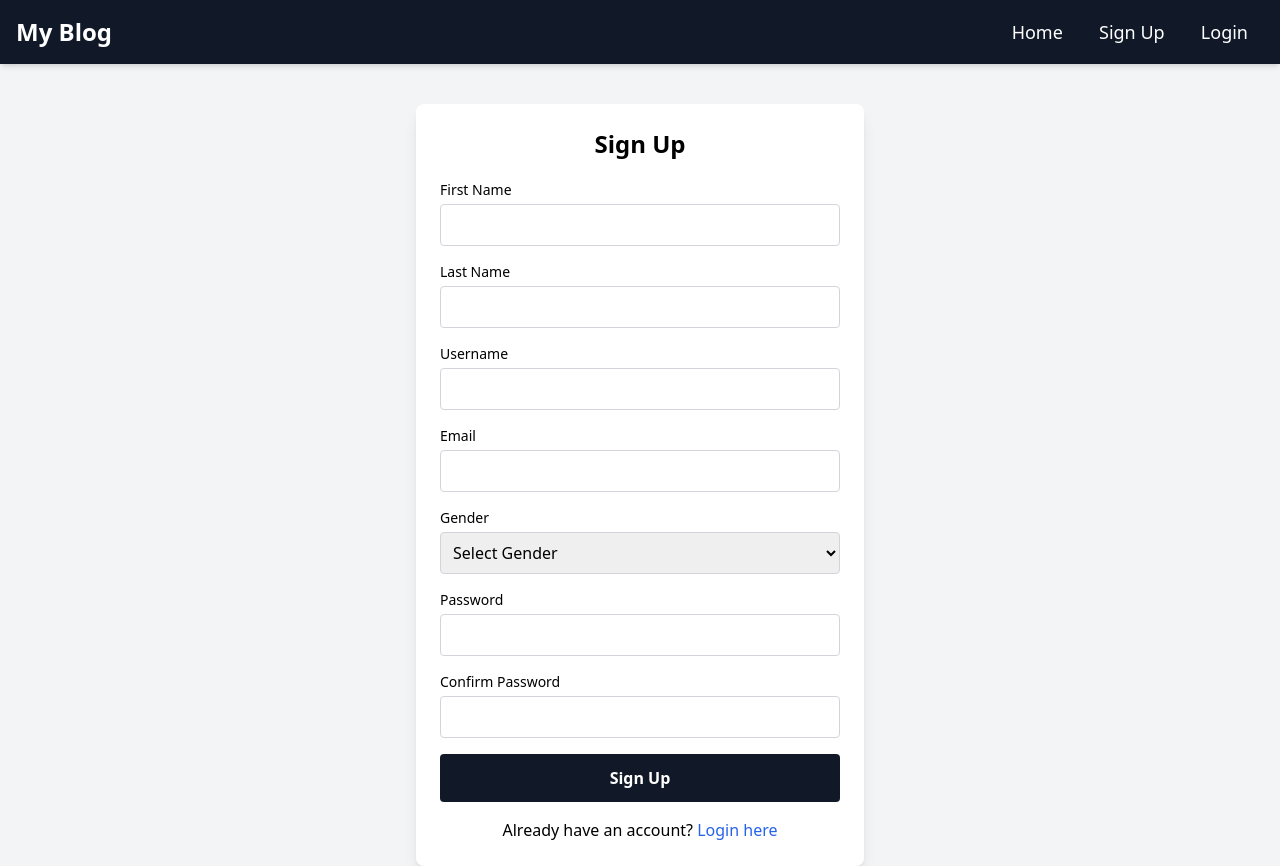
After one commit to MD-Tanvir-Uddin-Alif/MY_BLOG, a Django app: page /api/user/signupbuttons/ in a window 1280 px wide. The commit adds this page. Run offline with Django 5.2, Linux system fonts and the light colour scheme; some libraries are stand-ins or nearby versions.

Commit message:
bus fixed in templates

```diff
--- /dev/null
+++ b/User/static/js/signup.js
@@ -0,0 +1 @@
+console.log("Signup.js file is loaded");
--- /dev/null
+++ b/User/templates/signup.html
@@ -0,0 +1,53 @@
+{% extends 'home.html' %}
+{% load static %}
+
+{% block content %}
+    <div class="max-w-md mx-auto bg-white p-6 rounded-lg shadow-lg mt-10">
+        <h1 class="text-2xl font-bold text-center mb-5">Sign Up</h1>
+        <form id="signup-form">
+            <div class="mb-4">
+                <label for="first_name" class="block text-sm font-medium">First Name</label>
+                <input type="text" id="first_name" class="w-full p-2 border border-gray-300 rounded mt-1" required>
+            </div>
+
+            <div class="mb-4">
+                <label for="last_name" class="block text-sm font-medium">Last Name</label>
+                <input type="text" id="last_name" class="w-full p-2 border border-gray-300 rounded mt-1" required>
+            </div>
+
+            <div class="mb-4">
+                <label for="username" class="block text-sm font-medium">Username</label>
+                <input type="text" id="username" class="w-full p-2 border border-gray-300 rounded mt-1" required>
+            </div>
+
+            <div class="mb-4">
+                <label for="email" class="block text-sm font-medium">Email</label>
+                <input type="email" id="email" class="w-full p-2 border border-gray-300 rounded mt-1" required>
+            </div>
+
+            <div class="mb-4">
+                <label for="gender" class="block text-sm font-medium">Gender</label>
+                <select id="gender" class="w-full p-2 border border-gray-300 rounded mt-1" required>
+                    <option value="">Select Gender</option>
+                    <option value="M">Male</option>
+                    <option value="F">Female</option>
+                </select>
+            </div>
+
+            <div class="mb-4">
+                <label for="password" class="block text-sm font-medium">Password</label>
+                <input type="password" id="password" class="w-full p-2 border border-gray-300 rounded mt-1" required>
+            </div>
+
+            <div class="mb-4">
+                <label for="password2" class="block text-sm font-medium">Confirm Password</label>
+                <input type="password" id="password2" class="w-full p-2 border border-gray-300 rounded mt-1" required>
+            </div>
+
+            <button type="submit" class="w-full p-3 bg-gray-900 text-white font-bold rounded hover:bg-gray-700">Sign Up</button>
+        </form>
+        <p class="mt-4 text-center">Already have an account? <a href="{% url 'login' %}" class="text-blue-600">Login here</a></p>
+    </div>
+
+    <script src="{% static 'js/signup.js' %}"></script>
+{% endblock %}
--- a/User/urls.py
+++ b/User/urls.py
@@ -12,4 +12,8 @@ urlpatterns = [
     path('login/refresh/', TokenRefreshView.as_view(), name='login_refresh'),
     path('profile/', views.CustomUserProfileView.as_view(), name='profile'),
     path('update/profile/', views.CustomUserUpdateView().as_view(), name='update_profile'),
+
+
+    # buttons
+    path('signupbuttons/', views.signUp_view, name='signup_buttons'),
 ]
--- a/User/views.py
+++ b/User/views.py
@@ -28,3 +28,12 @@ class CustomUserUpdateView(RetrieveUpdateAPIView):
 
     def get_object(self):
         return self.request.user
+
+
+
+
+
+# templates buttons
+
+def signUp_view(request):
+    return render(request, 'signup.html')
--- a/static/js/home.js
+++ b/static/js/home.js
@@ -1,4 +1,5 @@
 window.onload = function() {
+    let token = localStorage.getItem('access_token');
     let userLoggedIN = false;
 
     let createblog = document.getElementById('create-blog');
--- a/templates/home.html
+++ b/templates/home.html
@@ -9,7 +9,7 @@
 </head>
 <body class="bg-gray-100">
 
-    <nav class="bg-green-600 shadow-md p-4">
+    <nav class="bg-gray-900 shadow-md p-4">
         <div class="container mx-auto flex justify-between items-center">
             <a href="#" class="text-white text-2xl font-bold">My Blog</a>
 
@@ -17,15 +17,14 @@
                 <a href="#" class="text-white text-lg font-medium px-4 hover:text-yellow-300 transition">Home</a>
                 <a href="#" id="create-blog" class="text-white text-lg font-medium px-4 hover:text-yellow-300 transition hidden">Create Blog</a>
                 <a href="#" id="profile" class="text-white text-lg font-medium px-4 hover:text-yellow-300 transition hidden">Profile</a>
-                <a href="#" id="signup" class="text-white text-lg font-medium px-4 hover:text-yellow-300 transition">Sign Up</a>
+                <a href="{% url 'signup_buttons' %}" id="signup" class="text-white text-lg font-medium px-4 hover:text-yellow-300 transition">Sign Up</a>
                 <a href="#" id="login" class="text-white text-lg font-medium px-4 hover:text-yellow-300 transition">Login</a>
             </div>
         </div>
     </nav>
 
-<script type='text/javascript'>
-    let userLoggedIN = {%if user.is_authenticated%} true {%else%} false {% endif %}
-</script>
+    {% block content %}
+    {% endblock content %}
 
 <script src="{%static 'js/home.js' %}"></script>
 </body>
```
